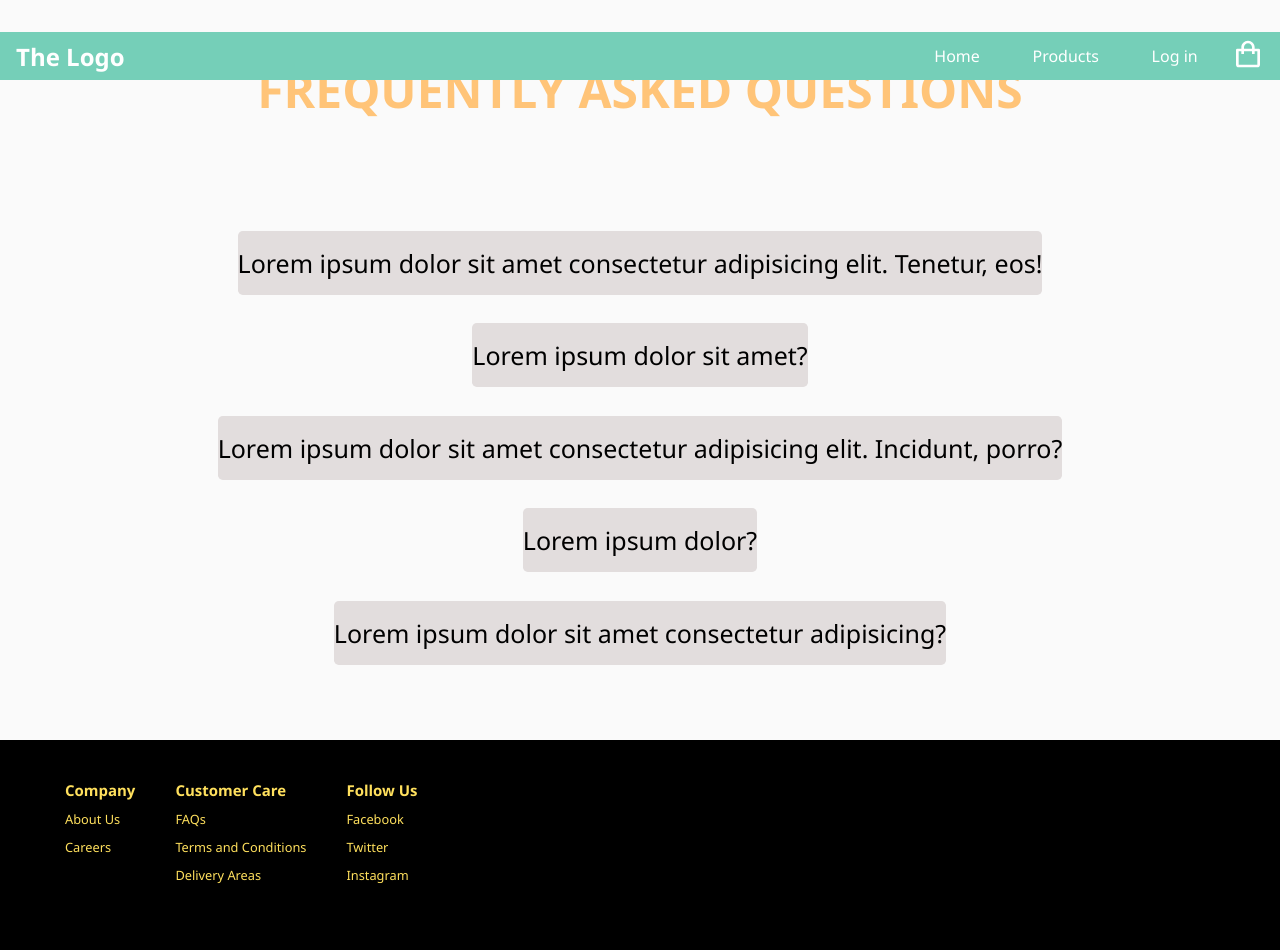
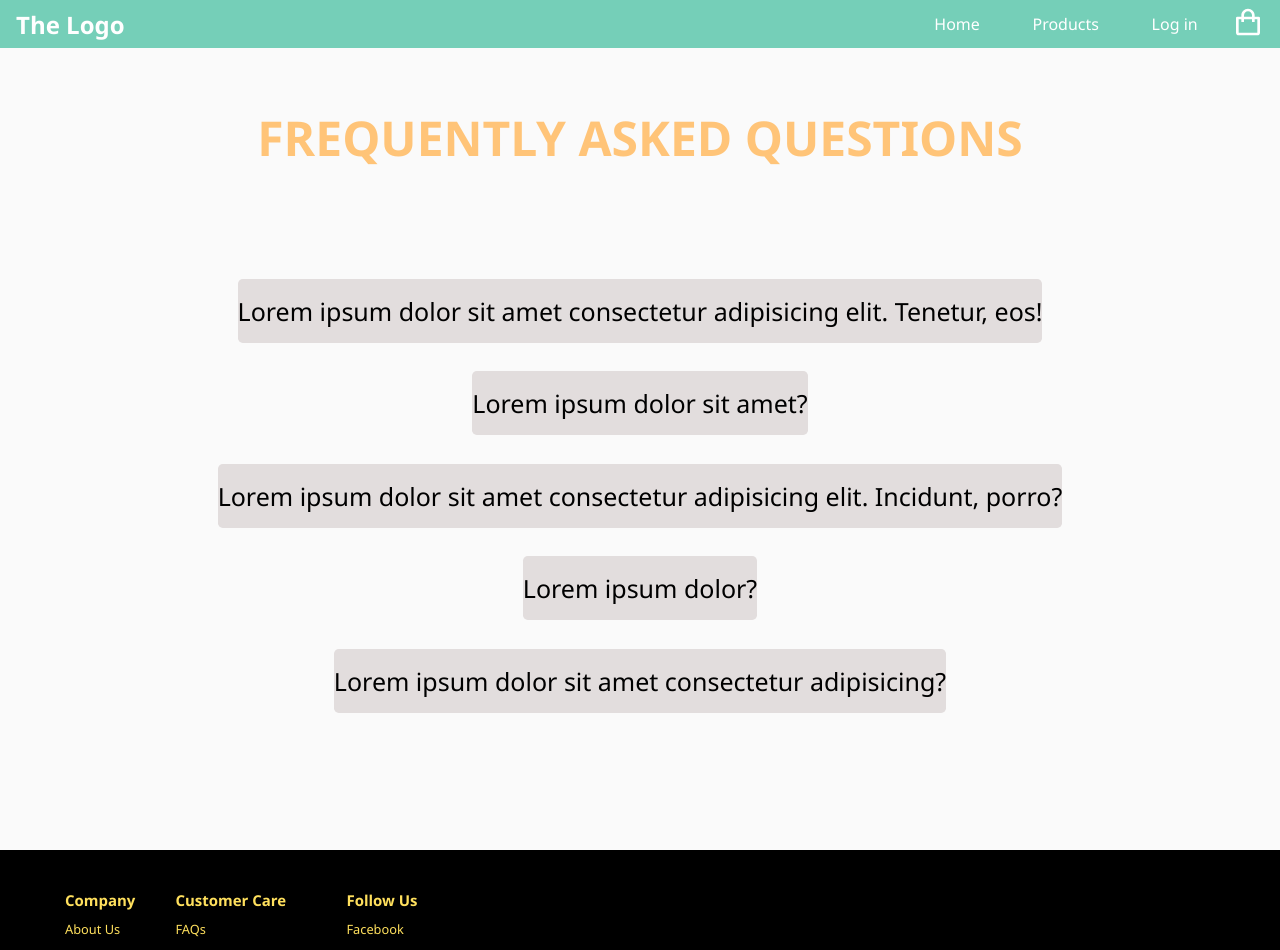
Before and after one commit to uryellll/grocery-app, a React (Create React App) app: page /faqs in a window 1280 px wide. Shown: the top 950 px of the page. Built offline with nearby package versions, Linux system fonts and the light colour scheme.

Commit message:
added footer

```diff
--- a/src/App.js
+++ b/src/App.js
@@ -9,6 +9,7 @@ import NavigationBar from './Components/NavigationBar/NavigationBar'
 import ScrollToTop from './Components/ScrollToTop/scrollToTop'
 import ProductsPage from './Containers/Products/ProductsPage'
 import Login from './Containers/Login/Login'
+import Footer from './Components/Footer/Footer'
 
 const App = () => {
   return (
@@ -25,6 +26,7 @@ const App = () => {
         <Route path="/login" exact component={Login} />
         <Route component={Error404} />
       </Switch>
+      <Footer />
     </div>
   )
 }
--- a/src/Components/Error/Error.css
+++ b/src/Components/Error/Error.css
@@ -1,3 +1,4 @@
 .error-container {
+  min-height: 100vh;
   padding: 4rem 2rem;
 }
--- a/src/Components/Footer/footer.module.css
+++ b/src/Components/Footer/footer.module.css
@@ -1,5 +1,5 @@
 .footerContainer {
-  height: 250px;
+  height: 200px;
   background-color: #000000;
   color: #ffe05d;
   font-family: 'open sans';
--- a/src/Containers/About/About.js
+++ b/src/Containers/About/About.js
@@ -1,5 +1,4 @@
 import React from 'react'
-import { link } from 'react-router-dom'
 import classes from './About.module.css'
 import Footer from '../../Components/Footer/Footer'
 import Navigationbar from '../../Components/NavigationBar/NavigationBar'
@@ -38,7 +37,6 @@ function About() {
           <div className={classes.img2}>2</div>
         </div>
       </div>
-      <Footer />
     </React.Fragment>
   )
 }
--- a/src/Containers/Careers/Careers.js
+++ b/src/Containers/Careers/Careers.js
@@ -80,7 +80,6 @@ function Careers() {
           </div>
         </div>
       </div>
-      <Footer />
     </>
   )
 }
--- a/src/Containers/Careers/Careers.module.css
+++ b/src/Containers/Careers/Careers.module.css
@@ -3,7 +3,7 @@
   flex-direction: column;
   align-items: center;
   padding: 20px;
-  margin: 1.5rem;
+  margin: 0 1.5rem;
 }
 
 p {
--- a/src/Containers/FAQs/FAQs.js
+++ b/src/Containers/FAQs/FAQs.js
@@ -55,7 +55,6 @@ function FAQs() {
           </p>
         </details>
       </div>
-      <Footer />
     </>
   )
 }
--- a/src/Containers/FAQs/FAQs.module.css
+++ b/src/Containers/FAQs/FAQs.module.css
@@ -1,17 +1,16 @@
 .container {
-  height: auto;
+  min-height: 100vh;
   font-size: 25px;
   display: flex;
   flex-direction: column;
   justify-content: start;
   align-items: center;
   text-align: center;
-  margin: 2rem;
   padding: 25px;
 }
 
 .container h1 {
-  margin-bottom: 5rem;
+  margin: 5rem 0;
 }
 
 details {
--- a/src/Containers/Landing/Landing.js
+++ b/src/Containers/Landing/Landing.js
@@ -21,7 +21,7 @@ const Landing = () => {
 
   useEffect(() => {
     dispatch(fetchProducts())
-  }, [])
+  })
 
   function handleClick(value) {
     dispatch(changeCategory(value))
--- a/src/Containers/Products/ProductsPage.js
+++ b/src/Containers/Products/ProductsPage.js
@@ -1,7 +1,8 @@
-import React, { useState } from 'react'
+import React, { useState, useEffect } from 'react'
 import './ProductsPage.css'
 import {
   changeCategory,
+  fetchProducts,
   filterProducts,
 } from '../../redux/Shopping/shoppingActions'
 import { useSelector, useDispatch } from 'react-redux'
@@ -18,6 +19,13 @@ const ProductsPage = () => {
   const [foundItem, setFoundItem] = useState([])
   const [currentPage, setCurrentPage] = useState(1)
   const [productsPerPage] = useState(12)
+
+  useEffect(() => {
+    if (Object.keys(products).length === 0) {
+      dispatch(fetchProducts())
+      return
+    }
+  })
 
   function selectCategory(e) {
     const { value } = e.target
```
Also changed, not shown: src/firebase.js (deleted, +0 -15 lines).
